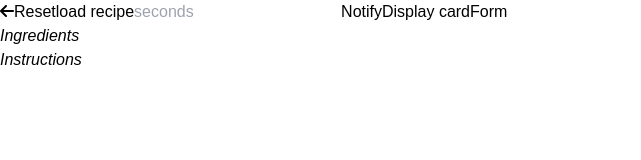
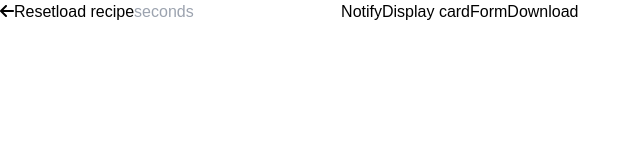
Before and after one commit to ikram220999/electron-react-test, a React app: page / in a window 1280 px wide. Shown: the whole page, without its empty margins (0-641 px from the left). Built offline with nearby package versions, Linux system fonts and the light colour scheme.

Commit message:
downloadable recipe

```diff
--- a/package.json
+++ b/package.json
@@ -19,8 +19,11 @@
     "@fortawesome/react-fontawesome": "^0.2.0",
     "axios": "^0.27.2",
     "babel-preset-es2015": "^6.24.1",
+    "downloadjs": "^1.4.7",
     "electron": "^20.1.1",
     "file-loader": "^6.2.0",
+    "html-to-image": "^1.10.8",
+    "html2canvas": "^1.4.1",
     "react": "^18.2.0",
     "react-dom": "^18.2.0",
     "react-router-dom": "^6.3.0",
--- a/src/js/app.js
+++ b/src/js/app.js
@@ -38,6 +38,7 @@ export default function App() {
   const [totData, setTotData] = useState({});
   const [loading, setLoading] = useState(false);
   const [time, setTime] = useState(0);
+  const [downloadImage, setDownloadImage] = useState(false);
 
   const navigate = useNavigate();
 
@@ -105,12 +106,15 @@ export default function App() {
         <button onClick={() => openForm()} type="button" disabled>
           Form
         </button>
+        <button onClick={() => setDownloadImage(!downloadImage)} type="button">
+          Download
+        </button>
       </div>
 
       <div className="content">
         {/* <h1 className="asd">adasd asd asdasd asdasd kambing anak ayam</h1> */}
         <Outlet />
-        <Item data={totData} />
+        <Item data={totData} download={downloadImage} />
       </div>
 
       {loading ? (
--- a/src/js/css/item.css
+++ b/src/js/css/item.css
@@ -7,6 +7,7 @@
   -moz-box-shadow: 2px 0px 5px 0px rgba(207, 207, 207, 0.75);
   padding: 10px;
   border-radius: 10px;
+  background-color: white;
 }
 
 .item-img {
--- a/src/js/item.js
+++ b/src/js/item.js
@@ -5,17 +5,32 @@ import {
   faListDots,
 } from "@fortawesome/free-solid-svg-icons";
 import { FontAwesomeIcon } from "@fortawesome/react-fontawesome";
-import React from "react";
+import React, { useEffect } from "react";
 import "./css/item.css";
+import * as htmlToImage from "html-to-image";
+import { toPng, toJpeg, toBlob, toPixelData, toSvg } from "html-to-image";
+import download from "downloadjs";
 
 const Item = (props) => {
   let data = props.data;
   console.log("recipe ", data);
 
   //   console.log("item", props.data);
+
+  useEffect(() => {
+    if (props.download) {
+      console.log("kambing download", props.download);
+      var dwImg = document.getElementById("recipe");
+
+      htmlToImage.toPng(dwImg).then(function (dataUrl) {
+        download(dataUrl, "my-node.png");
+      });
+    }
+  }, [props.download]);
   return (
     <>
-      <div className="item-card">
+      {data.id ? (
+        <div className="item-card" id="recipe">
           <div className="wrap-top">
             <div className="wrap-img-title">
               <h3 className="title">{data.title}</h3>
@@ -45,6 +60,9 @@ const Item = (props) => {
             </div>
           </div>
         </div>
+      ) : (
+        ""
+      )}
     </>
   );
 };
```
Also changed, not shown: 1 other file. Lines whose indentation alone changed are shown as unchanged.
